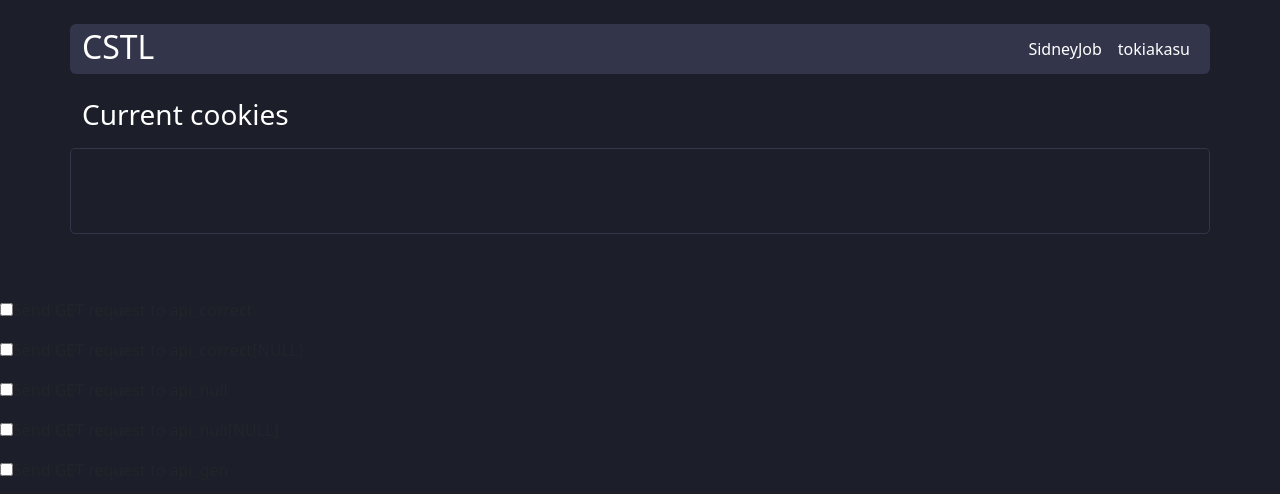
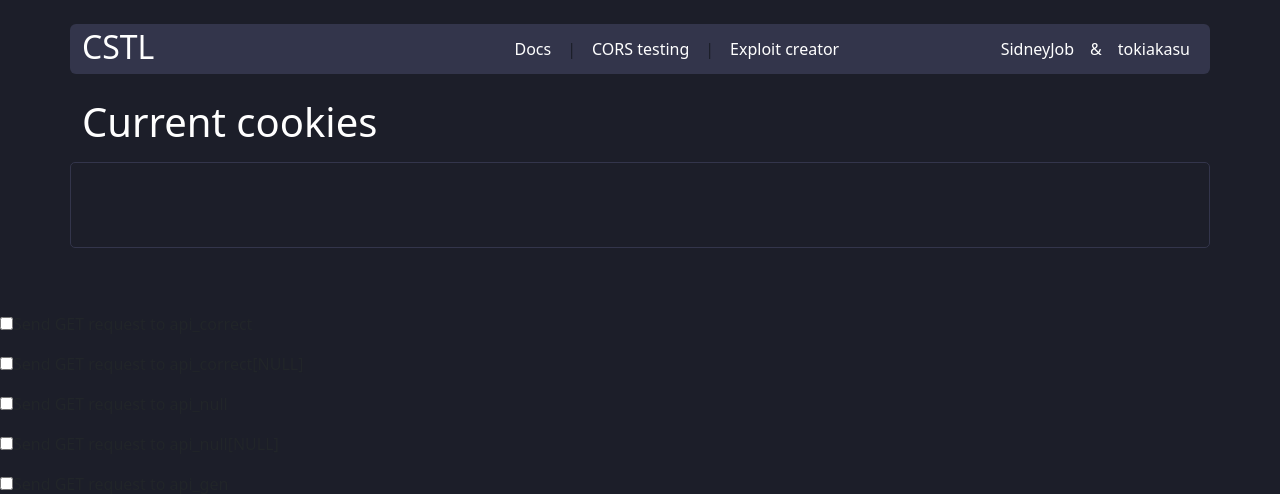
Before and after one commit to SidneyJob/CSTL, a Flask app: page /attack in a window 1280 px wide. Shown: the top 494 px of the page. Run offline with Flask 3, Linux system fonts and the light colour scheme; some libraries are stand-ins or nearby versions.

Commit message:
Prettify navigation bar & Add navigation

```diff
--- a/app/static/sass/custom.scss
+++ b/app/static/sass/custom.scss
@@ -8,22 +8,39 @@
 // import bootstrap
 @import '../../node_modules/bootstrap/scss/bootstrap';
 
-pre {
+// delimeter in navbar
+.delimeter {
+  color: $primary;
+}
+
+// coloured links in navbar
+.link-header, .link-header:focus {
+  color: white;
+}
+
+.link-header:hover {
+  color: $code-color;
+}
+
+// for cookie loop
+pre.cookies {
   border: 1px solid $secondary;
   border-radius: 5px;
   // padding: 10px;
   overflow: auto; /* Add this property to enable horizontal scrolling if needed */
 }
-form {
-  border: 1px solid $secondary;
+
+pre code {
+  color: $code-color;
 }
+
+// form {
+//   border: 1px solid $secondary;
+// }
+
 form textarea {
   white-space: no-wrap;
   overflow-x: scroll;
   border-radius: 5px;
 
 }
-
-pre code {
-  color: $code-color;
-}
--- a/app/templates/attack.html
+++ b/app/templates/attack.html
@@ -8,10 +8,10 @@
 
     <div class="container outline-light">
         <div class="row mt-4 mb-2 text-white">
-            <h3>Current cookies</h3>
+            <h1>Current cookies</h1>
         </div>
         <div class="row code-block">
-            <pre>
+            <pre class="cookies">
 <code>
 {% for i in cook %}
     {{i}}: {{cook[i]}}
--- a/app/templates/base.html
+++ b/app/templates/base.html
@@ -11,15 +11,26 @@
     <body class="bg-primary">
         <div class="container bg-secondary rounded">
             <header class="d-flex flex-wrap align-items-center justify-content-center justify-content-md-between mt-4" style="height: 9%;">
-            <div class="col mt-1">
-                <a href="/" class="d-inline-flex link-body-emphasis text-decoration-none text-white">
-                <h2>CSTL</h2>
-                </a>
+            <div class="col-3 mt-1">
+                <h2>
+                    <a href="/" class="d-inline-flex text-decoration-none link-header">
+                    CSTL
+                    </a>
+                </h2>
             </div>
 
+            <ul class="nav col-3 col-md-auto mb-2 text-start mb-md-0">
+                <li><a href="/docs" class="nav-link px-2 link-header">Docs</a></li>
+                <li class="nav-link px-2 delimeter">|</li>
+                <li><a href="/attack" class="nav-link px-2 link-header">CORS testing</a></li>
+                <li class="nav-link px-2 delimeter">|</li>
+                <li><a href="/edit" class="nav-link px-2 link-header">Exploit creator</a></li>
+            </ul>
+
             <ul class="nav col-3 col-md-auto mb-2 text-end mb-md-0">
-                <li><a href="https://t.me/SidneyJobChannel" class="nav-link px-2 text-white">SidneyJob</a></li>
-                <li><a href="https://t.me/hackthishit" class="nav-link px-2 text-white">tokiakasu</a></li>
+                <li><a href="https://t.me/SidneyJobChannel" class="nav-link px-2 link-header">SidneyJob</a></li>
+                <li class="nav-link px-2 text-white">&</li>
+                <li><a href="https://t.me/hackthishit" class="nav-link px-2 link-header">tokiakasu</a></li>
             </ul>
 
             <!-- <div class="col-md-3 text-end">
--- a/app/templates/index.html
+++ b/app/templates/index.html
@@ -26,7 +26,7 @@
             <h3>Current cookies</h3>
         </div>
         <div class="row code-block">
-            <pre>
+            <pre class="cookies">
 <code>
 {% for i in cook %}
     {{i}}: {{cook[i]}}
```
Also changed, not shown: app/static/css/custom.css, 1 other file.
